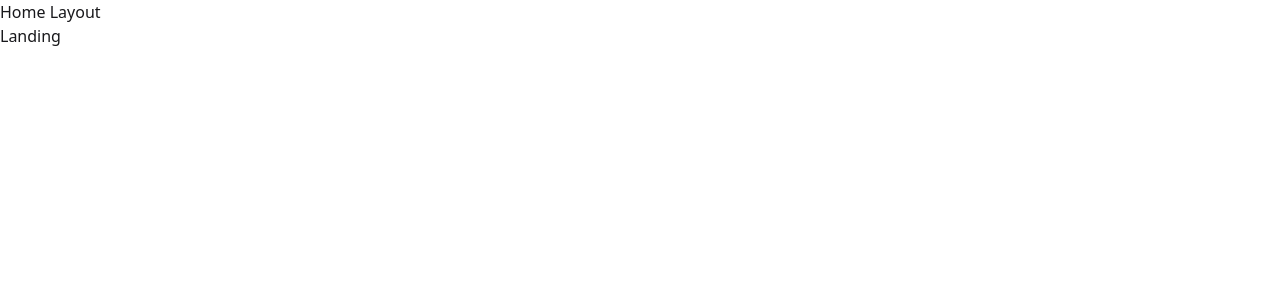
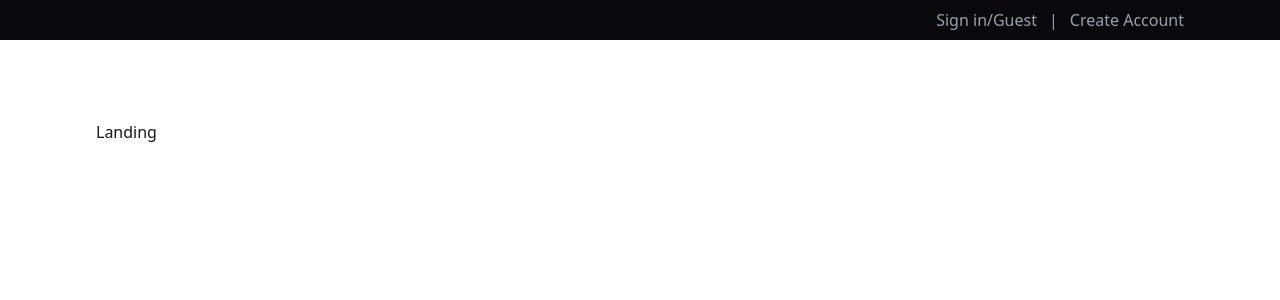
Before and after one commit to FatPat117/Comfy_Store, a React (Vite) app: page / in a window 1280 px wide. Shown: the top 300 px of the page. Built offline with nearby package versions, Linux system fonts and the light colour scheme.

Commit message:
Header component

```diff
--- /dev/null
+++ b/src/components/Header.jsx
@@ -0,0 +1,19 @@
+import React from "react";
+
+import { Link } from "react-router-dom";
+
+export default function Header() {
+        return (
+                <header className="max-w-full bg-neutral">
+                        <div className="flex justify-center sm:justify-end items-end gap-3 py-2 align-element text-gray-400">
+                                <Link to="/login" className="text-md hover:text-gray-200 hover:underline">
+                                        Sign in/Guest
+                                </Link>
+                                <span className="text-gray-400 text-md">|</span>
+                                <Link to="/register" className="text-md hover:text-gray-400 hover:underline">
+                                        Create Account
+                                </Link>
+                        </div>
+                </header>
+        );
+}
--- a/src/components/index.js
+++ b/src/components/index.js
@@ -1,2 +1,3 @@
 export { default as FormInput } from "./FormInput";
+export { default as Header } from "./Header";
 export { default as SubmitBtn } from "./SubmitBtn";
--- a/src/pages/HomeLayout.jsx
+++ b/src/pages/HomeLayout.jsx
@@ -1,11 +1,14 @@
 import React from "react";
 import { Outlet } from "react-router-dom";
+import { Header } from "../components";
 
 export default function Home() {
         return (
                 <div>
-                        <h1>Home Layout </h1>
-                        <Outlet />
+                        <Header />
+                        <section className="align-element py-20">
+                                <Outlet />
+                        </section>
                 </div>
         );
 }
```
